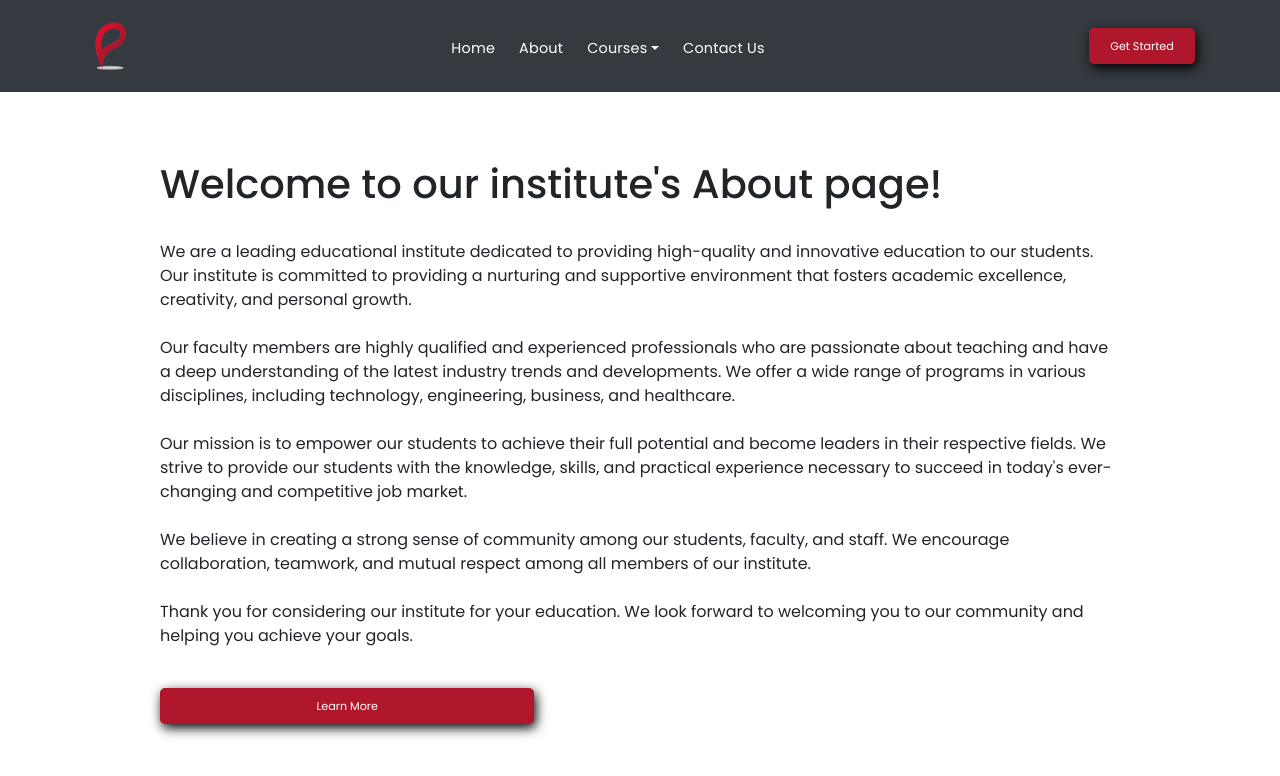
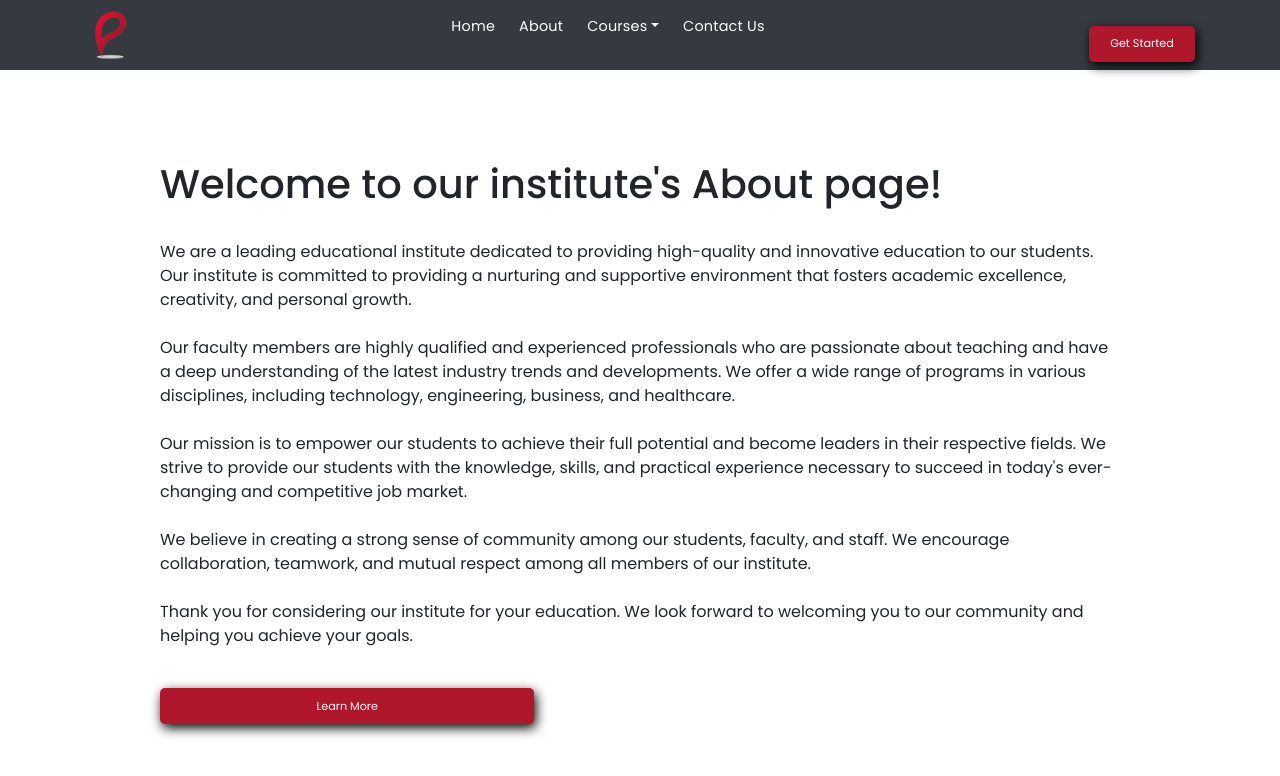
Before and after one commit to Daniyal56/PanaverseDAo, a Next.js app: page /about in a window 1280 px wide. Shown: the top 776 px of the page. Built offline with nearby package versions, Linux system fonts and the light colour scheme.

Commit message:
Update globals.css

```diff
--- a/styles/globals.css
+++ b/styles/globals.css
@@ -131,7 +131,7 @@ a {
 }
 
 div#navbarNav{
-  height: 76px;
+/*   height: 76px; */
   align-items: end;
 }
 
@@ -193,7 +193,7 @@ nav.navbar.navbar-expand-lg.navbar-dark.bg-dark{
     color: white;
     display: flex;
     align-items: center;
-    height: auto;
+    height: 100vh;
   }
 
 #LearnMore{
```
